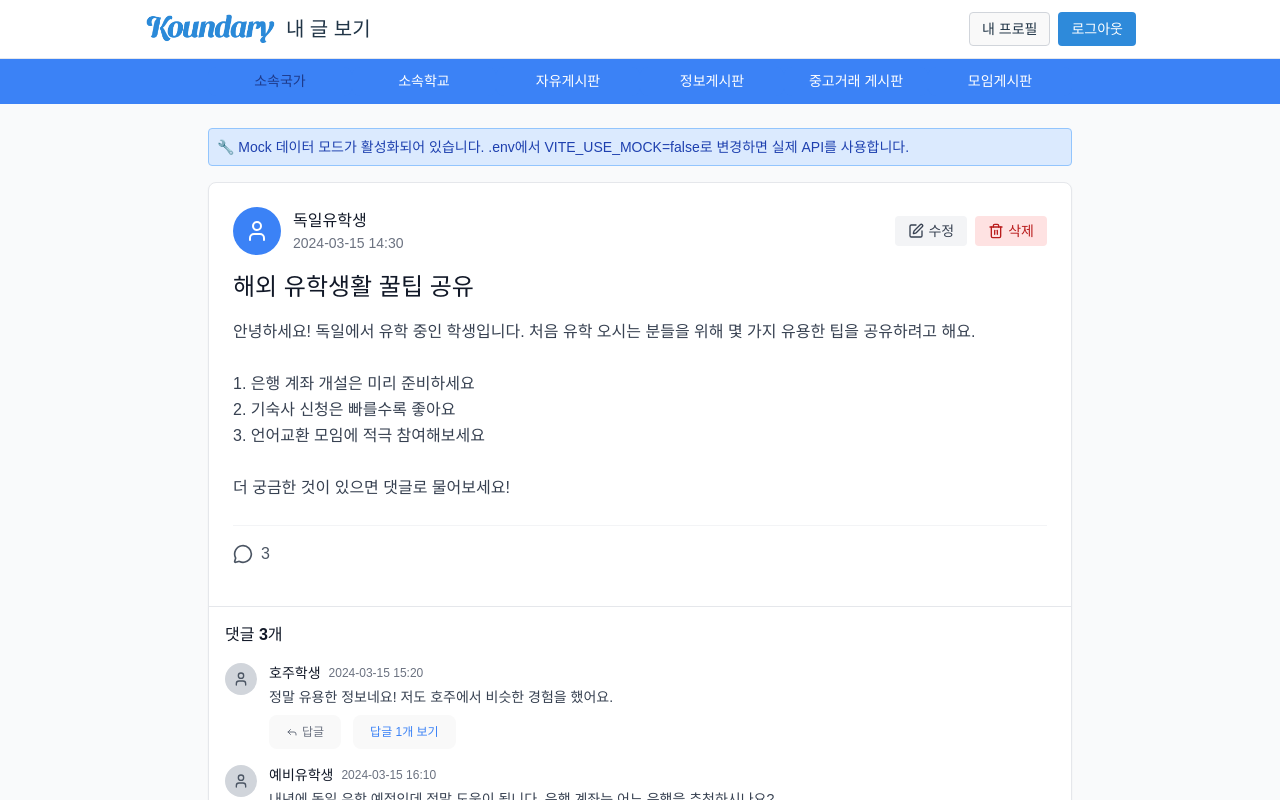
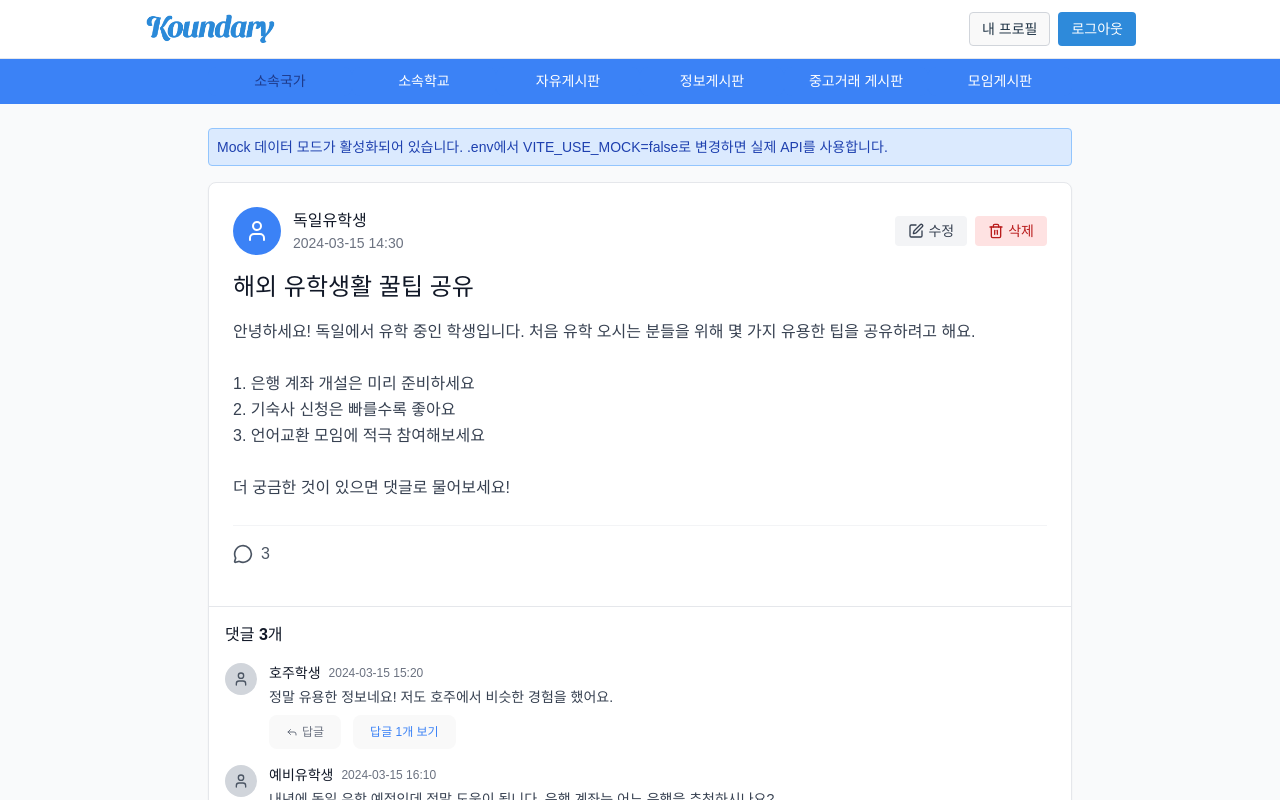
Before and after one commit to ekfgo0/koundary-oreum-web, a React (Vite) app: page /mypost/1 in a window 1280 px wide. Shown: the top 800 px of the page. Built offline with nearby package versions, Linux system fonts and the light colour scheme.

Commit message:
스크랩 변수 scrap 으로 수정

```diff
--- a/src/components/auth/YourPostForm.jsx
+++ b/src/components/auth/YourPostForm.jsx
@@ -7,17 +7,17 @@ const YourPostForm = ({ postData, setPostData, comments, setComments }) => {
   const [replyText, setReplyText] = useState('');
   const [replyingTo, setReplyingTo] = useState(null);
   const [showReplies, setShowReplies] = useState({});
-  const [isBookmarking, setIsBookmarking] = useState(false);
+  const [scrap, setscrap] = useState(false);
 
   // 스크랩 토글 함수
   const handleBookmarkToggle = async () => {
-    if (isBookmarking) return;
+    if (scrap) return;
 
-    setIsBookmarking(true);
+    setscrap(true);
 
     try {
       const token = localStorage.getItem('authToken') || '';
-      const method = postData.isBookmarked ? 'DELETE' : 'POST';
+      const method = postData.scrap ? 'DELETE' : 'POST';
 
       const response = await fetch(`/api/posts/${postData.id}/bookmark`, {
         method: method,
@@ -31,8 +31,8 @@ const YourPostForm = ({ postData, setPostData, comments, setComments }) => {
         // 스크랩 상태 토글
         setPostData(prev => ({
           ...prev,
-          isBookmarked: !prev.isBookmarked,
-          scrapCount: prev.isBookmarked ? prev.scrapCount - 1 : prev.scrapCount + 1
+          scrap: !prev.scrap,
+          scrapCount: prev.scrap ? prev.scrapCount - 1 : prev.scrapCount + 1
         }));
       } else {
         throw new Error('스크랩 처리에 실패했습니다.');
@@ -41,7 +41,7 @@ const YourPostForm = ({ postData, setPostData, comments, setComments }) => {
       console.error('스크랩 실패:', error);
       alert(error.message || '스크랩 처리에 실패했습니다.');
     } finally {
-      setIsBookmarking(false);
+      setscrap(false);
     }
   };
 
@@ -184,14 +184,14 @@ const YourPostForm = ({ postData, setPostData, comments, setComments }) => {
           {/* 스크랩 버튼 */}
           <button
             onClick={handleBookmarkToggle}
-            disabled={isBookmarking}
+            disabled={scrap}
             className={`flex items-center gap-2 transition-colors ${
-              postData.isBookmarked
+              postData.scrap
                 ? 'text-blue-500 hover:text-blue-600'
                 : 'text-gray-600 hover:text-blue-500'
-            } ${isBookmarking ? 'opacity-50 cursor-not-allowed' : ''}`}
+            } ${scrap ? 'opacity-50 cursor-not-allowed' : ''}`}
           >
-            {postData.isBookmarked ? (
+            {postData.scrap ? (
               <BookmarkCheck className="w-5 h-5" />
             ) : (
               <Bookmark className="w-5 h-5" />
--- a/src/pages/MyPost/MyPost.jsx
+++ b/src/pages/MyPost/MyPost.jsx
@@ -117,12 +117,12 @@ const MyPost = () => {
 
         if (useMockData) {
           // Mock 데이터 사용
-          console.log('🔧 Mock 데이터 모드 - MyPost');
+          console.log('Mock 데이터 모드 - MyPost');
           await new Promise(resolve => setTimeout(resolve, 500)); // 로딩 시뮬레이션
           data = getMockData();
         } else {
           // 실제 API 호출
-          console.log('🌐 실제 API 호출 - MyPost');
+          console.log('실제 API 호출 - MyPost');
           data = await fetchRealData();
         }
 
@@ -156,7 +156,6 @@ const MyPost = () => {
     return (
       <div className="min-h-screen bg-gray-50">
         <Header
-          title="내 글 보기"
           showActions={true}
         />
         <div className="flex items-center justify-center py-20">
@@ -177,7 +176,6 @@ const MyPost = () => {
     return (
       <div className="min-h-screen bg-gray-50">
         <Header
-          title="내 글 보기"
           showActions={true}
         />
         <div className="flex items-center justify-center py-20">
@@ -207,7 +205,6 @@ const MyPost = () => {
     return (
       <div className="min-h-screen bg-gray-50">
         <Header
-          title="내 글 보기"
           showActions={true}
         />
         <div className="flex items-center justify-center py-20">
@@ -228,7 +225,6 @@ const MyPost = () => {
   return (
     <div className="min-h-screen bg-gray-50">
       <Header
-        title="내 글 보기"
         showActions={true}
       />
 
@@ -257,7 +253,7 @@ const MyPost = () => {
         {/* Mock 모드 표시 */}
         {useMockData && (
           <div className="mb-4 p-2 bg-blue-100 border border-blue-300 rounded text-blue-800 text-sm">
-            🔧 Mock 데이터 모드가 활성화되어 있습니다. .env에서 VITE_USE_MOCK=false로 변경하면 실제 API를 사용합니다.
+            Mock 데이터 모드가 활성화되어 있습니다. .env에서 VITE_USE_MOCK=false로 변경하면 실제 API를 사용합니다.
           </div>
         )}
 
--- a/src/pages/YourPost/YourPost.jsx
+++ b/src/pages/YourPost/YourPost.jsx
@@ -41,7 +41,7 @@ const YourPost = () => {
       scrapCount: 24,
       commentCount: 12,
       isMyPost: false,
-      isBookmarked: false // 내가 스크랩했는지 여부
+      scrap: false // 내가 스크랩했는지 여부
     };
 
     const mockComments = [
@@ -125,12 +125,12 @@ const YourPost = () => {
 
         if (useMockData) {
           // Mock 데이터 사용
-          console.log('🔧 Mock 데이터 모드 - YourPost');
+          console.log('Mock 데이터 모드 - YourPost');
           await new Promise(resolve => setTimeout(resolve, 500)); // 로딩 시뮬레이션
           data = getMockData();
         } else {
           // 실제 API 호출
-          console.log('🌐 실제 API 호출 - YourPost');
+          console.log('실제 API 호출 - YourPost');
           data = await fetchRealData();
         }
 
@@ -164,7 +164,6 @@ const YourPost = () => {
     return (
       <div className="min-h-screen bg-gray-50">
         <Header
-          title="글 보기"
           showActions={true}
         />
         <div className="flex items-center justify-center py-20">
@@ -185,7 +184,6 @@ const YourPost = () => {
     return (
       <div className="min-h-screen bg-gray-50">
         <Header
-          title="글 보기"
           showActions={true}
         />
         <div className="flex items-center justify-center py-20">
@@ -215,7 +213,6 @@ const YourPost = () => {
     return (
       <div className="min-h-screen bg-gray-50">
         <Header
-          title="글 보기"
           showActions={true}
         />
         <div className="flex items-center justify-center py-20">
@@ -236,7 +233,6 @@ const YourPost = () => {
   return (
     <div className="min-h-screen bg-gray-50">
       <Header
-        title="글 보기"
         showActions={true}
       />
 
@@ -265,7 +261,7 @@ const YourPost = () => {
         {/* Mock 모드 표시 */}
         {useMockData && (
           <div className="mb-4 p-2 bg-blue-100 border border-blue-300 rounded text-blue-800 text-sm">
-            🔧 Mock 데이터 모드가 활성화되어 있습니다. .env에서 VITE_USE_MOCK=false로 변경하면 실제 API를 사용합니다.
+            Mock 데이터 모드가 활성화되어 있습니다. .env에서 VITE_USE_MOCK=false로 변경하면 실제 API를 사용합니다.
           </div>
         )}
 
```
